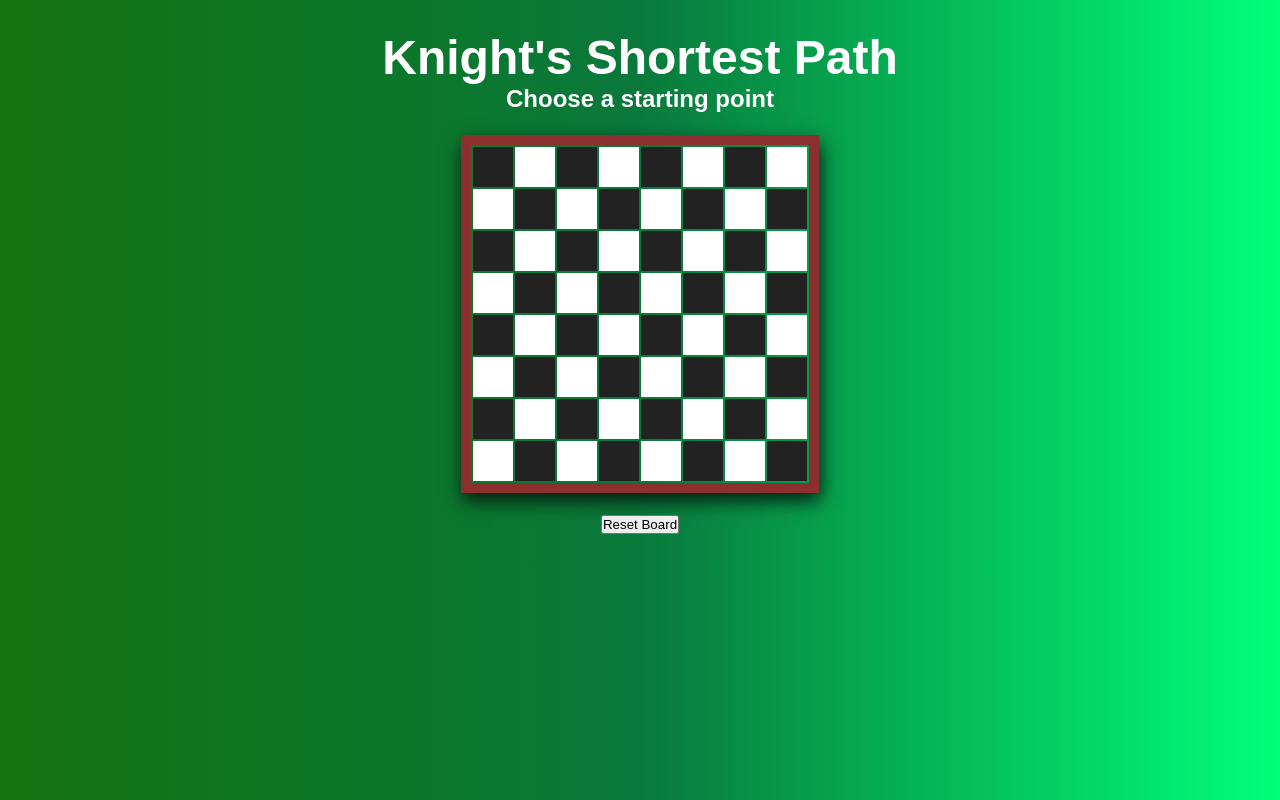
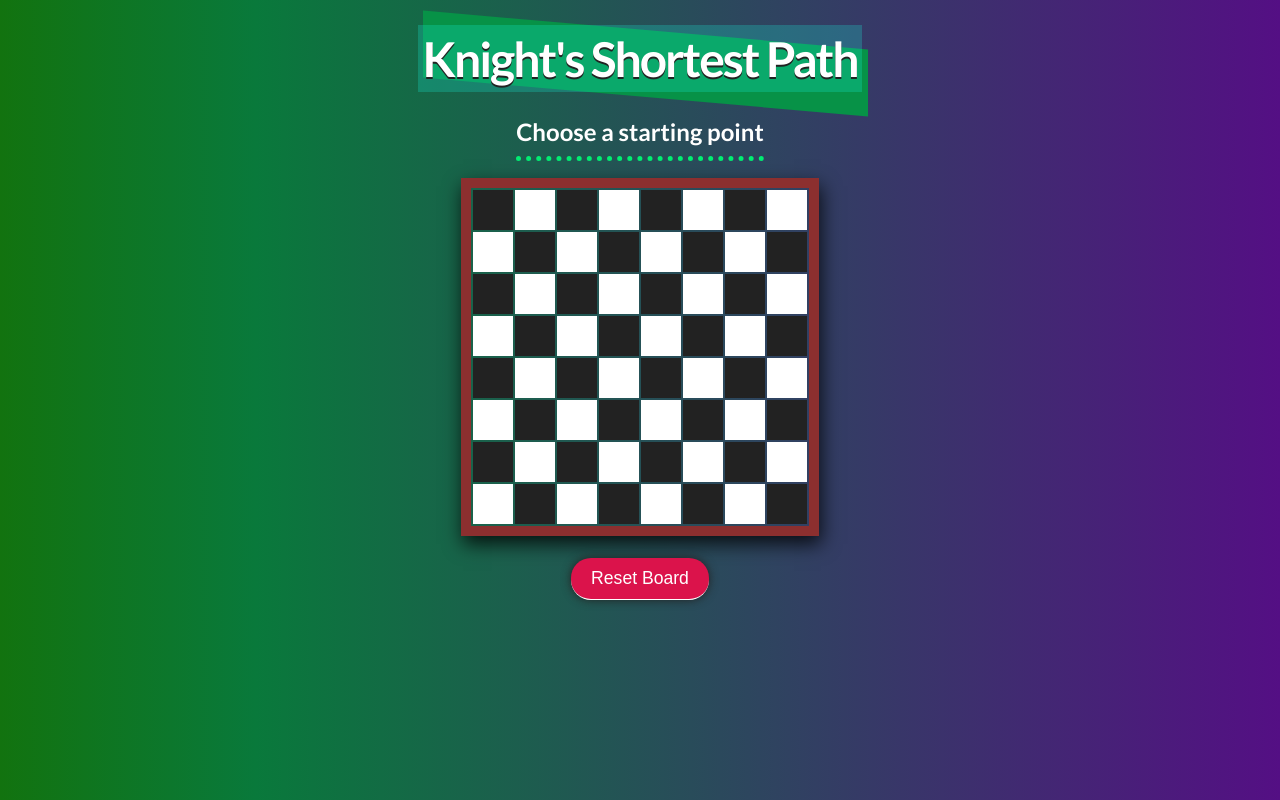
Before and after one commit to orrsteinberg/js-knight-shortest-path, a plain HTML site: page index.html in a window 1280 px wide. Drawn offline with Linux system fonts and the light colour scheme.

Commit message:
update styling

```diff
--- a/style.css
+++ b/style.css
@@ -1,17 +1,38 @@
+/*
+ * Variables
+ */
+
+:root {
+  --primary-bg-color: rgba(18, 115, 15,1);
+  --secondary-bg-color: rgba(9, 121, 59,1);
+  --tertiary-bg-color: rgba(84, 15, 132);
+  --medium-green: #079247;
+  --light-green: #01ed72;
+  --pink: #db134b;
+}
+
 /*
  * General
  */
 
 * {
+  box-sizing: border-box;
   margin: 0;
   padding: 0;
 }
 
+*, *:before, *:after {
+  box-sizing: inherit;
+}
+
+html {
+  font-family: 'Lato', Arial, sans-serif;
+  font-size: 16px;
+}
+
 body {
-  font-family: Arial, sans-serif;
-  background: rgb(18,115,15);
-  background: linear-gradient(90deg, rgba(18,115,15,1) 0%, rgba(9,121,59,1) 50%, rgba(0,255,122,1) 100%);
-  font-size: 16px;
+  background: var(--primary-bg-color);
+  background: linear-gradient(90deg, var(--primary-bg-color) 0%, var(--secondary-bg-color) 20%, var(--tertiary-bg-color) 100%);
 }
 
 /*
@@ -24,8 +45,13 @@ body {
   flex-direction: column;
   justify-content: center;
   align-items: center;
-  padding: 30px;
   min-height: 100%;
+}
+
+@media only screen and (min-width: 600px) {
+  #container {
+    padding: 10px 30px;
+  }
 }
 
 /*
@@ -33,8 +59,31 @@ body {
  */
 
 h1 {
+  position: relative;
   font-size: 3rem;
   color: #fff;
+  margin: 15px;
+  padding: 5px;
+  text-align: center;
+  letter-spacing: -2px;
+  text-shadow: 0 2px #222;
+}
+
+@media only screen and (min-width: 600px) {
+  h1 {
+    background-color: #17f4df3b;
+  }
+
+  h1::before {
+    position: absolute;
+    z-index: -1;
+    display: inline-block;
+    content: "";
+    height: 100%;
+    width: 100%;
+    background-color: var(--medium-green);
+    transform: skewY(5deg);
+  }
 }
 
 /*
@@ -44,6 +93,11 @@ h1 {
 #message {
   color: #fff;
   text-align: center;
+  margin-bottom: 15px;
+  padding: 10px 0;
+  font-size: 1.5rem;
+  border-bottom: 5px dotted var(--light-green);
+
 }
 
 /*
@@ -52,7 +106,6 @@ h1 {
 
 #board {
   display: block;
-  margin: 20px;
   border: 10px solid #8c2f2f;
   box-shadow: 2px 8px 18px rgba(0, 0, 0, 0.8);
   cursor: cell;
@@ -98,3 +151,31 @@ h1 {
 #board tr .square.active {
   background: #fff4c9 !important
 }
+
+/*
+ * Reset Button
+ */
+
+#reset {
+  margin-top: 20px;
+  border: none;
+  padding: 10px 20px;
+  background-color: var(--pink);
+  color: #fff;
+  border-radius: 20px;
+  box-shadow: 0 0 10px #222;
+  font-size: 1.1rem;
+  border-bottom: 1px solid #fff;
+  cursor: pointer;
+  transition: all 0.1s ease-in;
+}
+
+@media (hover: hover) {
+  #reset:hover {
+    transform: translateY(-5%);
+  }
+
+  #reset:active {
+    transform: translateY(0);
+  }
+}
```
